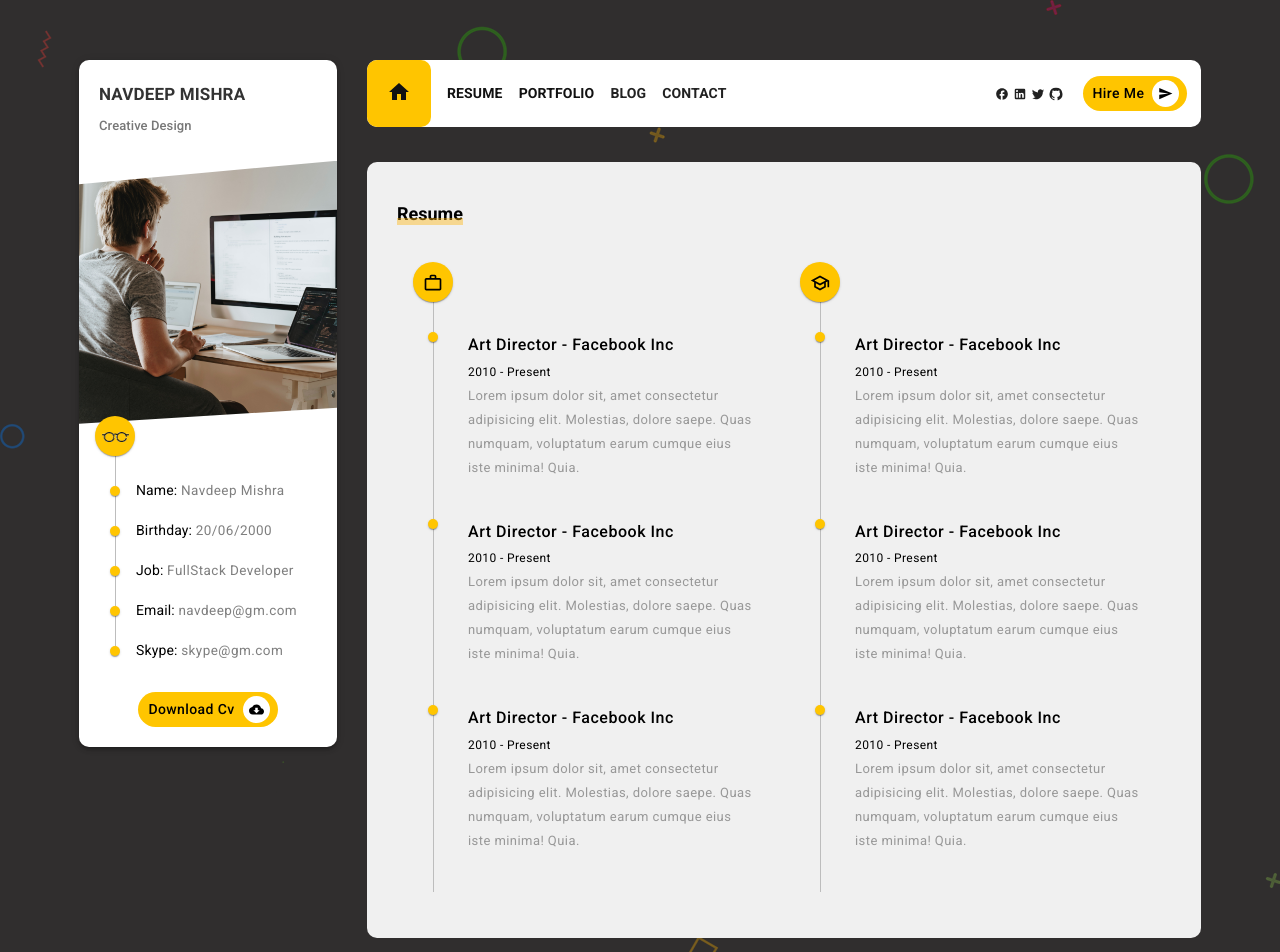
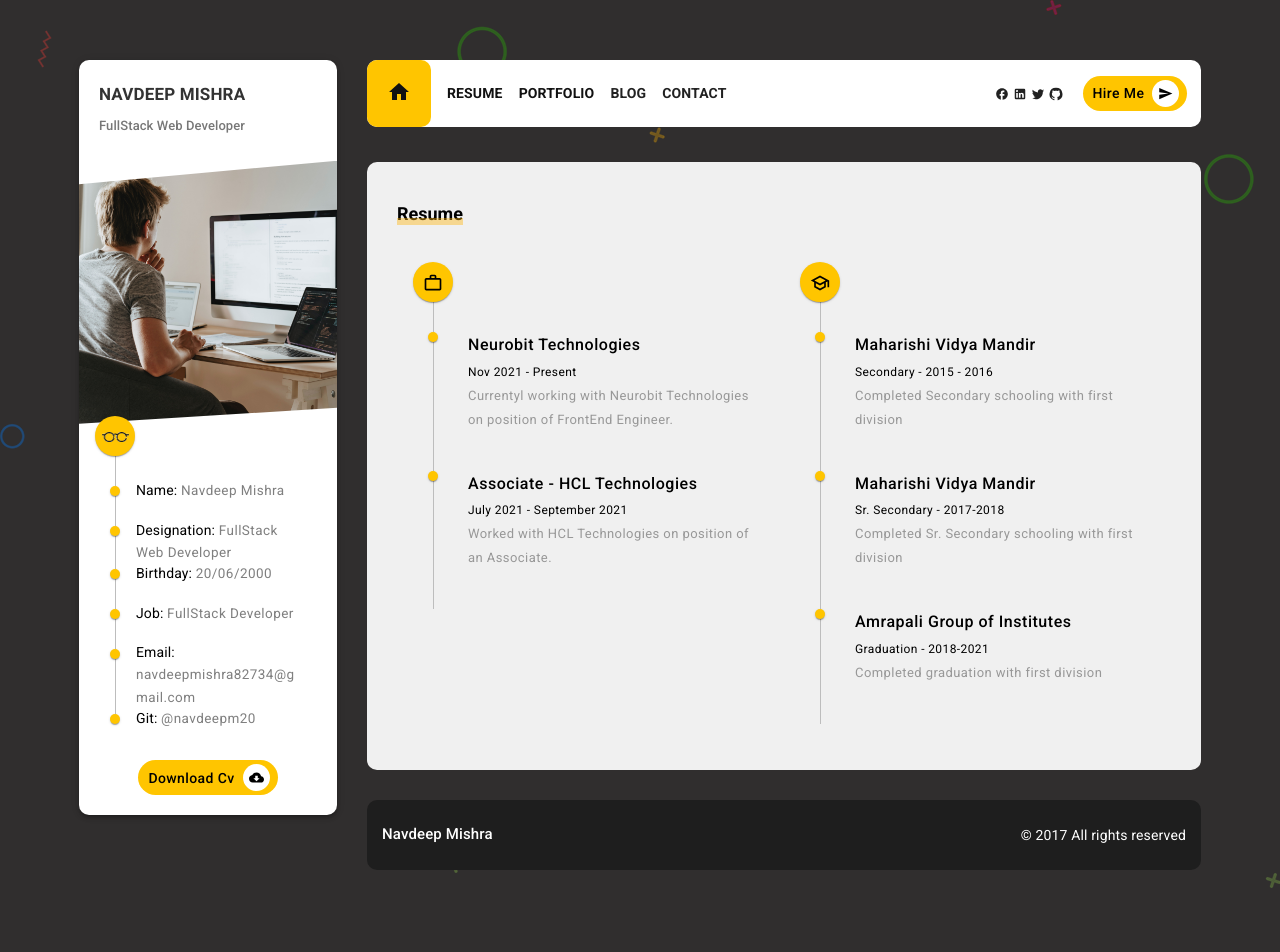
Before and after one commit to navdeepm20/React_Portfolio, a React (Create React App) app: page /resume in a window 1280 px wide. Shown: the top 952 px of the page. After the commit the page ends 900 px from the top, so only its background shows below. Built offline with nearby package versions, Linux system fonts and the light colour scheme.

Commit message:
mapped portfolio with json data

```diff
--- a/src/assets/data/data.json
+++ b/src/assets/data/data.json
@@ -1,6 +1,7 @@
 {
   "profile": {
     "name": "Navdeep Mishra",
+    "designation": "FullStack Web Developer",
     "birthday": "20/06/2000",
     "job": "FullStack Developer",
     "email": "navdeepmishra82734@gmail.com",
@@ -22,7 +23,7 @@
       },
       {
         "type": "FullStack Developement",
-        "description": "Let's create you website from scratch."
+        "description": "Let's create your website from scratch."
       }
     ],
     "skills": [
@@ -38,5 +39,39 @@
       { "name": "Git/Github", "progress": 60 },
       { "name": "Deployment", "progress": 60 }
     ]
+  },
+  "resume": {
+    "work": [
+      {
+        "company": "Neurobit Technologies",
+        "time": "Nov 2021 - Present",
+        "description": "Currentyl working with Neurobit Technologies on position of FrontEnd Engineer."
+      },
+      {
+        "company": "Associate - HCL Technologies",
+        "time": "July 2021 - September 2021",
+        "description": "Worked with HCL Technologies on position of an Associate."
+      }
+    ],
+    "academics": [
+      {
+        "type": "Secondary",
+        "name": "Maharishi Vidya Mandir",
+        "time": "2015 - 2016",
+        "description": "Completed Secondary schooling with first division"
+      },
+      {
+        "type": "Sr. Secondary",
+        "name": "Maharishi Vidya Mandir",
+        "time": "2017-2018",
+        "description": "Completed Sr. Secondary schooling  with first division"
+      },
+      {
+        "type": "Graduation",
+        "name": "Amrapali Group of Institutes",
+        "time": "2018-2021",
+        "description": "Completed graduation with first division"
+      }
+    ]
   }
 }
--- a/src/components/Profile/Profile.jsx
+++ b/src/components/Profile/Profile.jsx
@@ -1,4 +1,4 @@
-import React from "react";
+import React, { useContext } from "react";
 import Paper from "@mui/material/Paper";
 import Box from "@mui/material/Box";
 import { Typography } from "@mui/material";
@@ -7,9 +7,11 @@ import { useStyles } from "./profile_styles";
 import Btn from "../sub_components/Btn/Btn";
 import { TimelineComponent } from "../sub_components/Timeline/TimelineComponent";
 import CloudDownloadIcon from "@mui/icons-material/CloudDownload";
-
+import { globalContext } from "../../context/GlobalContext";
 const Profile = () => {
   const classes = useStyles();
+  const data = useContext(globalContext).data.profile;
+
   return (
     <Paper square elevation={3} className={classes.profile_container}>
       <Box className={classes.profile_name_designation_section}>
@@ -19,7 +21,7 @@ const Profile = () => {
           gutterBottom
           className={classes.name_title}
         >
-          Navdeep Mishra
+          {data.name}
         </Typography>
         <Typography
           variant="subtitle2"
@@ -27,7 +29,7 @@ const Profile = () => {
           gutterBottom
           className={classes.designation}
         >
-          Creative Design
+          {data.designation}
         </Typography>
       </Box>
       <Box className={classes.profile_image_container}>
--- a/src/components/sub_components/Timeline/ProfileTimeline.jsx
+++ b/src/components/sub_components/Timeline/ProfileTimeline.jsx
@@ -1,4 +1,4 @@
-import React from "react";
+import React, { useContext } from "react";
 import TimelineDot from "@mui/lab/TimelineDot";
 import TimelineSeparator from "@mui/lab/TimelineSeparator";
 import TimelineConnector from "@mui/lab/TimelineConnector";
@@ -6,7 +6,7 @@ import Typography from "@mui/material/Typography";
 import TimelineItem from "@mui/lab/TimelineItem";
 import TimelineContent from "@mui/lab/TimelineContent";
 import { useStyles } from "./timeline_styles";
-
+import { globalContext } from "../../../context/GlobalContext";
 const profile_data = {
   Name: "Navdeep Mishra",
   Birthday: "20/06/2000",
@@ -15,16 +15,17 @@ const profile_data = {
   Skype: "skype@gm.com",
 };
 function ProfileTimeline() {
+  const data = useContext(globalContext).data.profile;
   let counter = 0;
   const classes = useStyles();
-  return Object.keys(profile_data).map((el, key) => {
+  return Object.keys(data).map((el, key) => {
     counter += 1;
     return (
       <TimelineItem
         key={key}
         className={(classes.timeline_item, classes.timeline_margin)}
       >
-        {counter === Object.keys(profile_data).length ? (
+        {counter === Object.keys(data).length ? (
           <TimelineSeparator>
             <TimelineDot className={classes.timelinedot} />
           </TimelineSeparator>
@@ -35,13 +36,13 @@ function ProfileTimeline() {
           </TimelineSeparator>
         )}
         <TimelineContent className={classes.timeline_content}>
-          {el}:{" "}
+          {el.charAt(0).toUpperCase() + el.slice(1)}:{" "}
           <Typography
             variant="caption"
             component="span"
             className={classes.data_values}
           >
-            {profile_data[el]}
+            {data[el]}
           </Typography>
         </TimelineContent>
       </TimelineItem>
--- a/src/components/sub_components/Timeline/ResumeTimeline.jsx
+++ b/src/components/sub_components/Timeline/ResumeTimeline.jsx
@@ -1,4 +1,4 @@
-import React from "react";
+import React, { useContext } from "react";
 import TimelineDot from "@mui/lab/TimelineDot";
 import TimelineSeparator from "@mui/lab/TimelineSeparator";
 import TimelineConnector from "@mui/lab/TimelineConnector";
@@ -7,10 +7,14 @@ import TimelineItem from "@mui/lab/TimelineItem";
 import TimelineContent from "@mui/lab/TimelineContent";
 import { useStyles } from "./timeline_styles";
 
-function ProfileTimeline() {
+function ProfileTimeline(props) {
   const classes = useStyles();
+
   return (
     <>
+      {props.category === "work"
+        ? props.data.map((el, ind) => {
+            return (
               <TimelineItem
                 className={(classes.timeline_item, classes.timeline_margin)}
               >
@@ -25,28 +29,32 @@ function ProfileTimeline() {
                     component="h3"
                     sx={{ fontSize: "16px", fontWeight: 500 }}
                   >
-            Art Director - Facebook Inc
+                    {el.company}
                   </Typography>
                   <Typography
                     variant="caption"
                     component="span"
                     sx={{ fontSize: "12px", pt: 9, pb: 9 }}
                   >
-            2010 - Present <br />
+                    {el.time}
+                    <br />
                   </Typography>
                   <Typography
                     variant="caption"
                     component="span"
                     sx={{ fontSize: "13px", color: "#989898" }}
                   >
-            Lorem ipsum dolor sit, amet consectetur adipisicing elit. Molestias,
-            dolore saepe. Quas numquam, voluptatum earum cumque eius iste
-            minima! Quia.
+                    {el.description}
                   </Typography>
                 </TimelineContent>
               </TimelineItem>
+            );
+          })
+        : props.data.map((el, ind) => {
+            return (
               <TimelineItem
                 className={(classes.timeline_item, classes.timeline_margin)}
+                key={ind}
               >
                 <TimelineSeparator>
                   <TimelineDot className={classes.timelinedot} />
@@ -59,60 +67,27 @@ function ProfileTimeline() {
                     component="h3"
                     sx={{ fontSize: "16px", fontWeight: 500 }}
                   >
-            Art Director - Facebook Inc
+                    {el.name}
                   </Typography>
                   <Typography
                     variant="caption"
                     component="span"
                     sx={{ fontSize: "12px", pt: 9, pb: 9 }}
                   >
-            2010 - Present <br />
+                    {el.type + " - " + el.time}
+                    <br />
                   </Typography>
                   <Typography
                     variant="caption"
                     component="span"
                     sx={{ fontSize: "13px", color: "#989898" }}
                   >
-            Lorem ipsum dolor sit, amet consectetur adipisicing elit. Molestias,
-            dolore saepe. Quas numquam, voluptatum earum cumque eius iste
-            minima! Quia.
+                    {el.description}
                   </Typography>
                 </TimelineContent>
               </TimelineItem>
-      <TimelineItem
-        className={(classes.timeline_item, classes.timeline_margin)}
-      >
-        <TimelineSeparator>
-          <TimelineDot className={classes.timelinedot} />
-          <TimelineConnector className={classes.timelineconnector} />
-        </TimelineSeparator>
-
-        <TimelineContent sx={{ pb: "40px", pl: "30px", pt: 0 }}>
-          <Typography
-            variant="caption"
-            component="h3"
-            sx={{ fontSize: "16px", fontWeight: 500 }}
-          >
-            Art Director - Facebook Inc
-          </Typography>
-          <Typography
-            variant="caption"
-            component="span"
-            sx={{ fontSize: "12px", pt: 9, pb: 9 }}
-          >
-            2010 - Present <br />
-          </Typography>
-          <Typography
-            variant="caption"
-            component="span"
-            sx={{ fontSize: "13px", color: "#989898" }}
-          >
-            Lorem ipsum dolor sit, amet consectetur adipisicing elit. Molestias,
-            dolore saepe. Quas numquam, voluptatum earum cumque eius iste
-            minima! Quia.
-          </Typography>
-        </TimelineContent>
-      </TimelineItem>
+            );
+          })}
     </>
   );
 }
--- a/src/components/sub_components/Timeline/TimelineComponent.jsx
+++ b/src/components/sub_components/Timeline/TimelineComponent.jsx
@@ -23,7 +23,7 @@ export const TimelineComponent = (props) => {
       {props.type.toLowerCase() === "profile" ? (
         <ProfileTimeline />
       ) : (
-        <ResumeTimeline />
+        <ResumeTimeline data={props.data} category={props.category} />
       )}
     </Timeline>
   );
--- a/src/components/sub_components/Timeline/timeline_styles.jsx
+++ b/src/components/sub_components/Timeline/timeline_styles.jsx
@@ -41,6 +41,7 @@ export const useStyles = makeStyles({
     marginTop: "-13px",
     fontSize: "14px",
     color: "#000",
+    wordBreak: "break-word",
   },
   timelinedot_img: {
     position: "absolute",
--- a/src/context/GlobalContext.js
+++ b/src/context/GlobalContext.js
@@ -1,11 +1,11 @@
 import { createContext, useState } from "react";
-
+import data from "../assets/data/data.json";
 export const globalContext = createContext();
 
 export const GlobalContextProvider = (props) => {
   const [showPortfolio, setShowPortfolio] = useState(false);
   return (
-    <globalContext.Provider value={{ showPortfolio, setShowPortfolio }}>
+    <globalContext.Provider value={{ showPortfolio, setShowPortfolio, data }}>
       {props.children}
     </globalContext.Provider>
   );
--- a/src/pages/Resume.jsx
+++ b/src/pages/Resume.jsx
@@ -1,11 +1,12 @@
-import React from "react";
+import React, { useContext } from "react";
 import Grid from "@mui/material/Grid";
 import SubHeading from "../components/sub_components/Sub_Heading/SubHeading";
 import { TimelineComponent } from "../components/sub_components/Timeline/TimelineComponent";
 import WorkOutlineIcon from "@mui/icons-material/WorkOutline";
 import SchoolOutlinedIcon from "@mui/icons-material/SchoolOutlined";
-
+import { globalContext } from "../context/GlobalContext";
 function Resume() {
+  const data = useContext(globalContext).data;
   return (
     <Grid
       container
@@ -25,6 +26,8 @@ function Resume() {
           <Grid item sm={6}>
             <TimelineComponent
               type="resume"
+              data={data.resume.work}
+              category="work"
               icon={
                 <WorkOutlineIcon
                   sx={{
@@ -43,6 +46,8 @@ function Resume() {
           <Grid item sm={6}>
             <TimelineComponent
               type="resume"
+              category="academics"
+              data={data.resume.academics}
               icon={
                 <SchoolOutlinedIcon
                   sx={{
```
Also changed, not shown: src/components/About/About.jsx (+33 -32 lines). Lines whose indentation alone changed are shown as unchanged.
